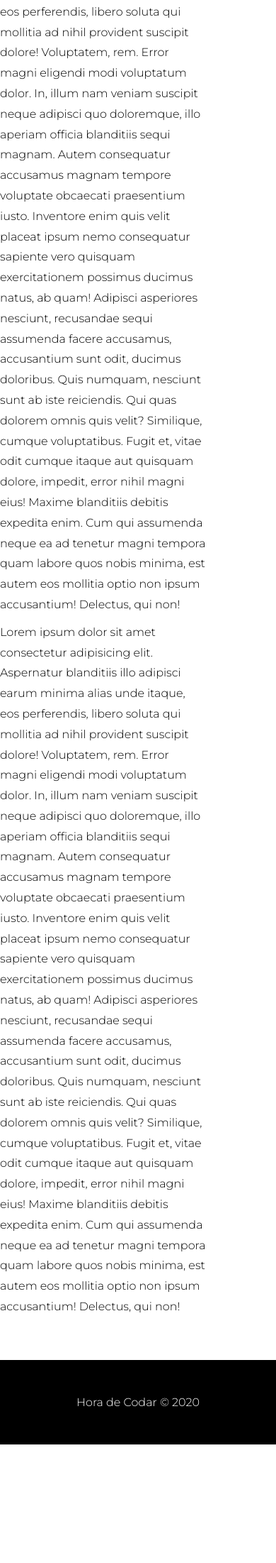
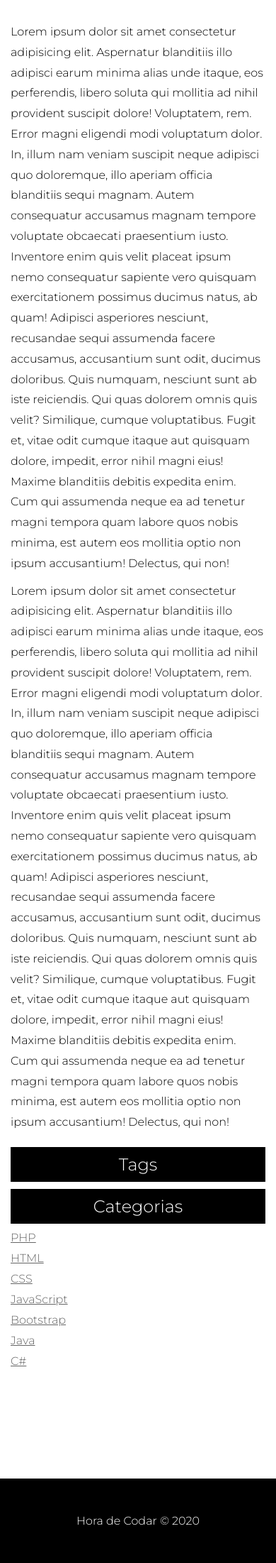
Before and after one commit to matheusbattisti/curso_php, a PHP site: page /post.php in a window 390 px wide. Shown: the part 382-2584 px from the top of the page at 71% size. Before the commit the page ends 2417 px from the top, so only its background shows below. Run offline with PHP 8.4, Linux system fonts and the light colour scheme; data that the repository does not hold is empty.

Commit message:
Mobile do blog

```diff
--- a/15_blog/css/styles.css
+++ b/15_blog/css/styles.css
@@ -4,6 +4,15 @@
   margin: 0;
   box-sizing: border-box;
   font-family: 'Montserrat', sans-serif;
+}
+
+html {
+  min-height: 100vh;
+  position: relative;
+}
+
+main {
+  margin-bottom: 250px;
 }
 
 /* NAVBAR */
@@ -86,6 +95,11 @@
 
 .post-box .post-title a {
   color: #000;
+  transition: .5s;
+}
+
+.post-box .post-title a:hover {
+  color: #999;
 }
 
 .post-box .post-description {
@@ -110,15 +124,16 @@
 /* FOOTER */
 footer {
   width: 100%;
+  position: absolute;
+  bottom: 0;
   text-align: center;
   background: #000;
   color: #FFF;
   padding: 50px 0;
-  margin-top: 50px;
 }
 
 /* POST */
-.post-container {
+#post-container {
   display: grid;
   grid-template-columns: 75% 25%;
   grid-template-rows: auto;
@@ -127,6 +142,7 @@ footer {
   padding-top: 30px;
   max-width: 1200px;
   margin: 0 auto;
+  margin-bottom: 250px;
 }
 
 .content-container {
@@ -150,6 +166,10 @@ footer {
 
 #main-title {
   font-size: 36px;
+  margin-bottom: 30px;
+}
+
+.img-container {
   margin-bottom: 30px;
 }
 
@@ -207,16 +227,30 @@ footer {
 
   #title-container {
     min-width: 100%;
+    margin-top: 20px;
+  }
+
+  #posts-container {
+    margin-top: 20px;
   }
 
   .post-box {
     flex: 100% 1 0 ;
     padding: 15px;
+    margin: 0;
   }
 
   /* POST */
-  .nav-container {
-    display: none;
+  #post-container {
+    grid-template-columns: 100%;
+    padding: 15px;
+    grid-template-areas:
+    "main"
+    "sidebar";
+  }
+
+  .img-container img {
+    width: 100%;
   }
 
 }
--- a/15_blog/index.php
+++ b/15_blog/index.php
@@ -7,7 +7,6 @@
       <h1>Blog Codar</h1>
       <p>O seu blog de Programação</p>
     </div>
-  </main>
     <div id="posts-container">
       <?php foreach($posts as $post): ?>
         <div class="post-box">
@@ -22,6 +21,7 @@
         </div>
       <?php endforeach; ?>
     </div>
+  </main>
 <!-- Inclusão do rodapé -->
 <?php
   include_once("templates/footer.php");
--- a/15_blog/post.php
+++ b/15_blog/post.php
@@ -19,7 +19,7 @@
 
 ?>
 
-<div class="post-container">
+<main id="post-container">
   <div class="content-container">
     <h1 id="main-title"><?= $currentPost['title'] ?></h1>
     <p id="post-description"><?= $currentPost['description'] ?></p>
@@ -51,7 +51,7 @@
       <?php endforeach; ?>
     </ul>
   </div>
-</div>
+</main>
 
 <!-- Inclusão do rodapé -->
 <?php
```
Lines whose indentation alone changed are shown as unchanged.
